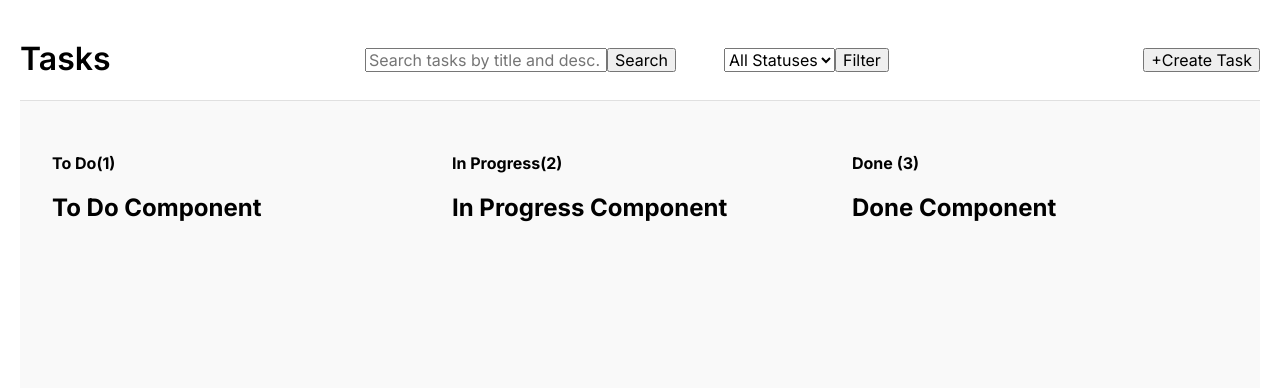
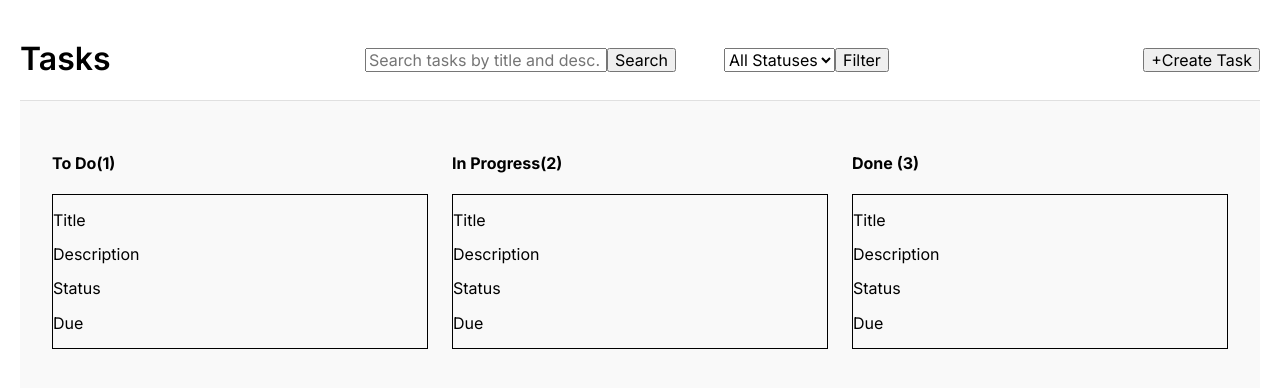
Before and after one commit to sasholilov/task-management-dashboard, a Vue app: page / in a window 1280 px wide. Shown: the top 388 px of the page. Built offline with nearby package versions, Linux system fonts and the light colour scheme.

Commit message:
creatre TaskCard component

```diff
--- a/src/components/Done.vue
+++ b/src/components/Done.vue
@@ -1,10 +1,12 @@
 <template>
   <div class="done">
     <h4>Done <span>(3)</span></h4>
-    <h2>Done Component</h2>
+    <TaskCard />
   </div>
 </template>
 
-<script setup lang="ts"></script>
+<script setup lang="ts">
+import TaskCard from "./TaskCard.vue";
+</script>
 
 <style scoped></style>
--- a/src/components/InProgress.vue
+++ b/src/components/InProgress.vue
@@ -1,10 +1,12 @@
 <template>
   <div class="in-progress">
     <h4>In Progress<span>(2)</span></h4>
-    <h2>In Progress Component</h2>
+    <TaskCard />
   </div>
 </template>
 
-<script setup lang="ts"></script>
+<script setup lang="ts">
+import TaskCard from "./TaskCard.vue";
+</script>
 
 <style scoped></style>
--- /dev/null
+++ b/src/components/TaskCard.vue
@@ -0,0 +1,16 @@
+<template>
+  <div class="task-card">
+    <p>Title</p>
+    <p>Description</p>
+    <p>Status</p>
+    <p>Due</p>
+  </div>
+</template>
+
+<script setup lang="ts"></script>
+
+<style scoped lang="scss">
+.task-card {
+  border: 1px solid black;
+}
+</style>
--- a/src/components/ToDo.vue
+++ b/src/components/ToDo.vue
@@ -1,10 +1,20 @@
 <template>
   <div class="to-do">
-    <h4>To Do<span>(1)</span></h4>
-    <h2>To Do Component</h2>
+    <h4 class="status-title">To Do<span>(1)</span></h4>
+    <div class="tasks-wrapper">
+      <TaskCard />
+    </div>
   </div>
 </template>
 
-<script setup lang="ts"></script>
+<script setup lang="ts">
+import TaskCard from "./TaskCard.vue";
+</script>
 
-<style scoped></style>
+<style scoped lang="scss">
+.tasks-wrapper {
+  display: flex;
+  flex-direction: column;
+  gap: 1rem;
+}
+</style>
```
